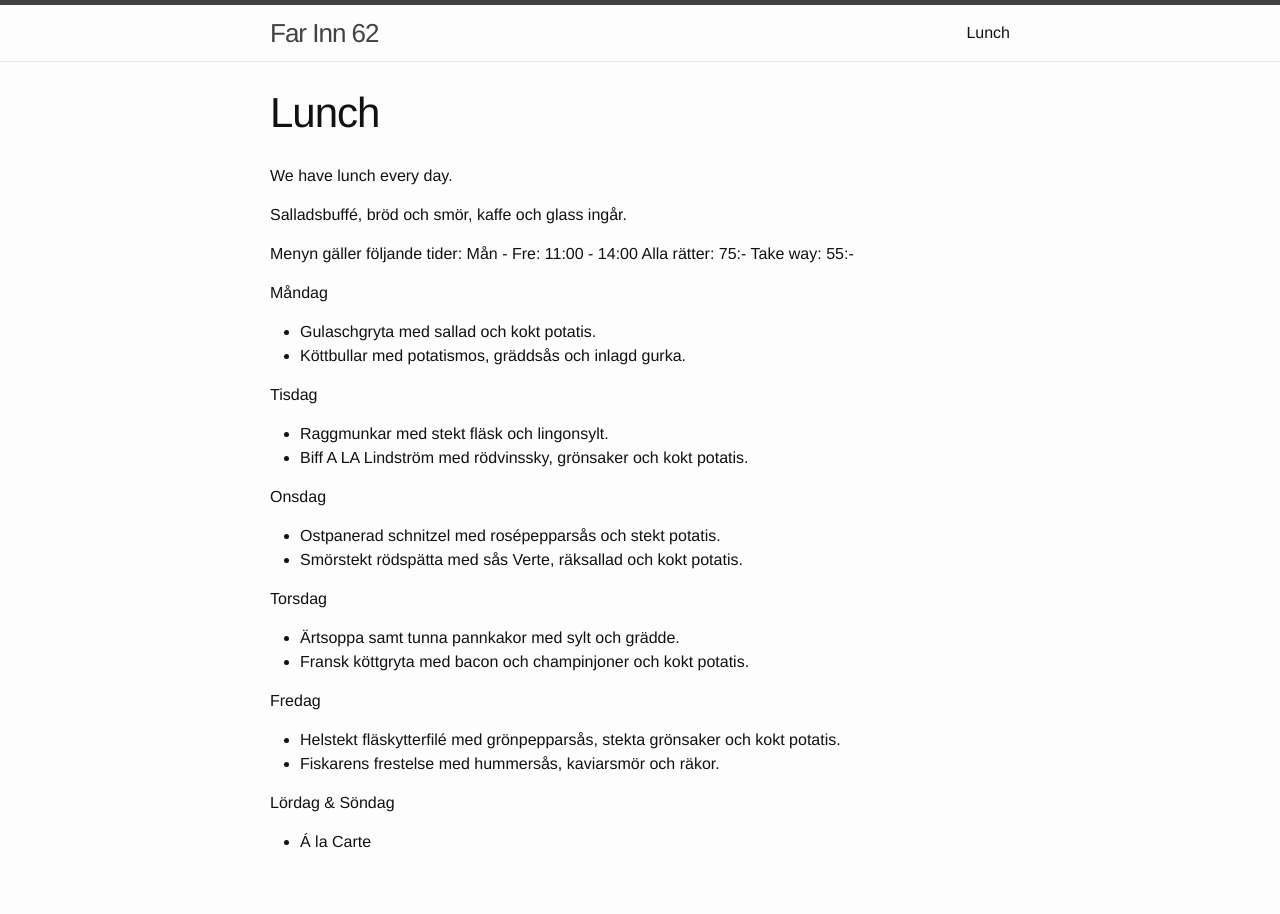
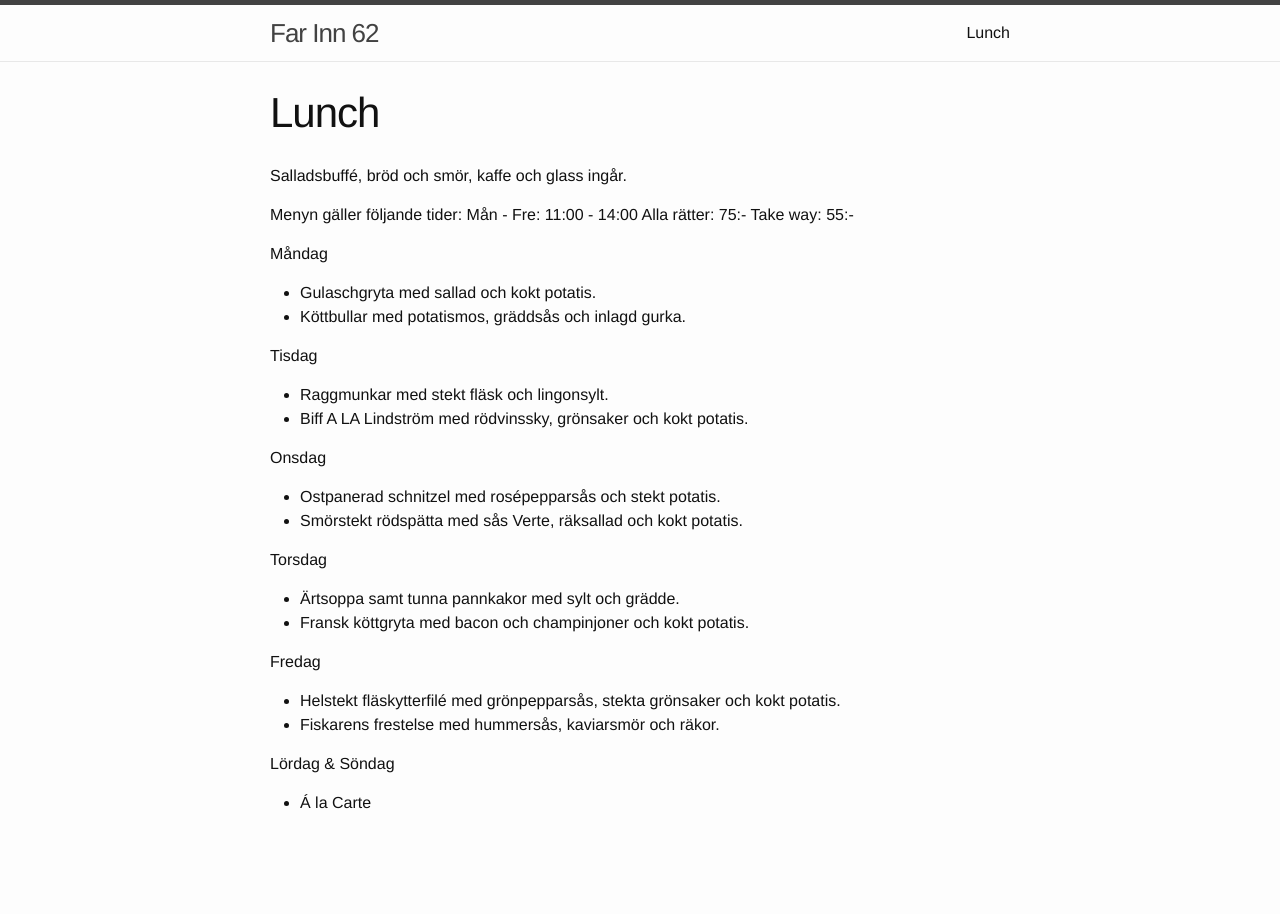
Before and after one commit to FarInn62/farinn62.github.io, a Jekyll site: the page built from lunch.md, in a window 1280 px wide. Built offline with Jekyll 4.4.1, drawn with Linux system fonts in a browser that asks for light colours.

Commit message:
update v32

```diff
--- a/lunch.md
+++ b/lunch.md
@@ -5,8 +5,6 @@ permalink: /lunch/
 published: true
 ---
 
-
-We have lunch every day.
 
 Salladsbuffé, bröd och smör, kaffe och glass ingår.
 
```
